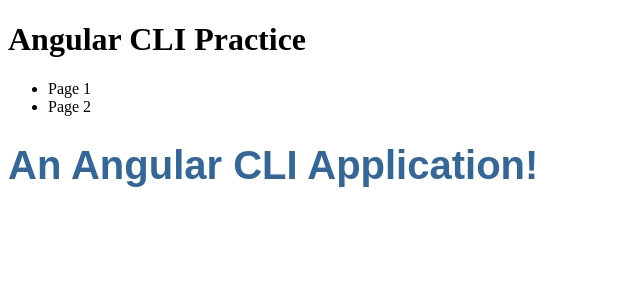
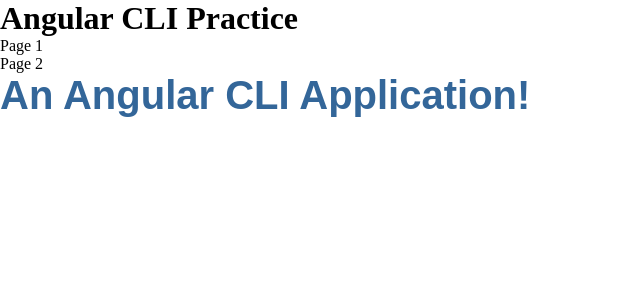
Before and after one commit to imcgonigle/Angular-CLI-Playground-Application, an Angular app: page / in a window 1280 px wide. Shown: the top 300 px of the page, without its empty margins (0-640 px from the left). Built offline with nearby package versions, Linux system fonts and the light colour scheme.

Commit message:
basic reset on margin and padding

```diff
--- a/src/styles.css
+++ b/src/styles.css
@@ -1 +1,8 @@
 /* You can add global styles to this file, and also import other style files */
+
+*,
+html,
+body {
+    margin: 0;
+    padding: 0;
+}
```
